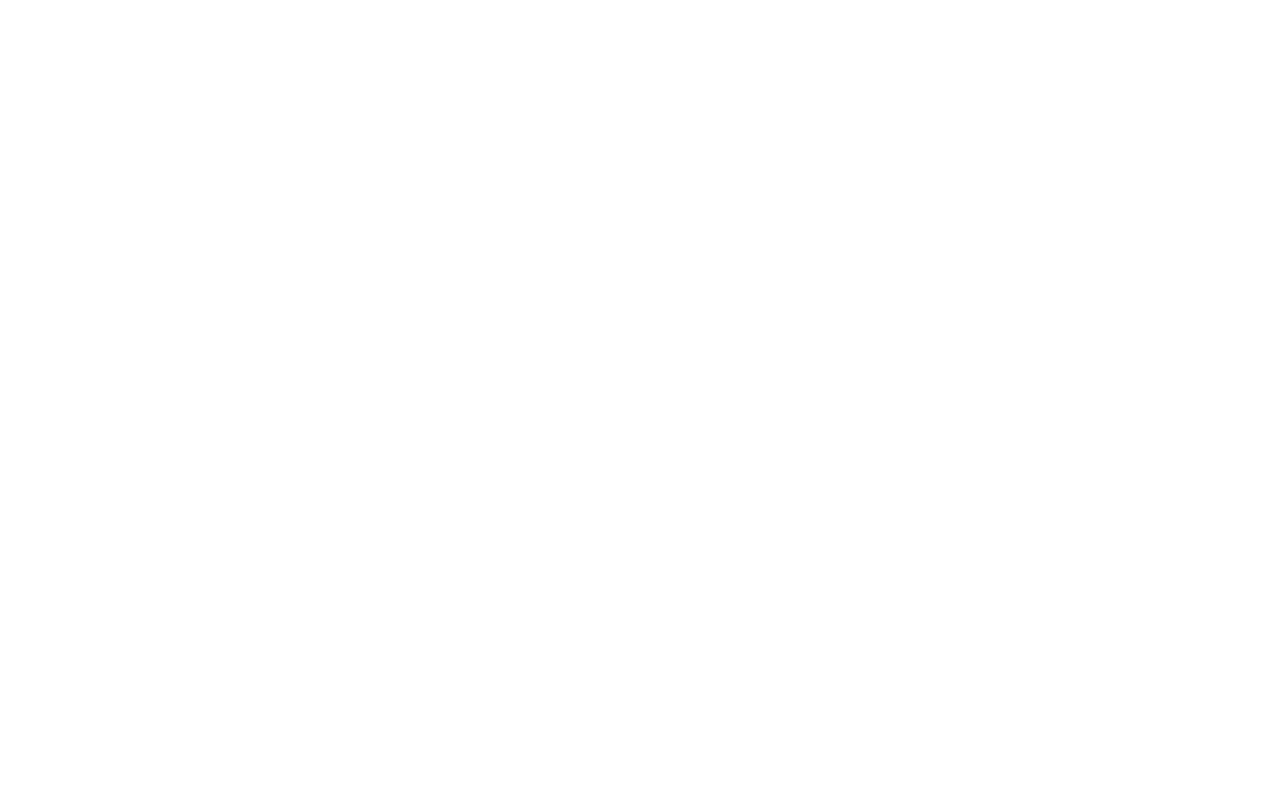
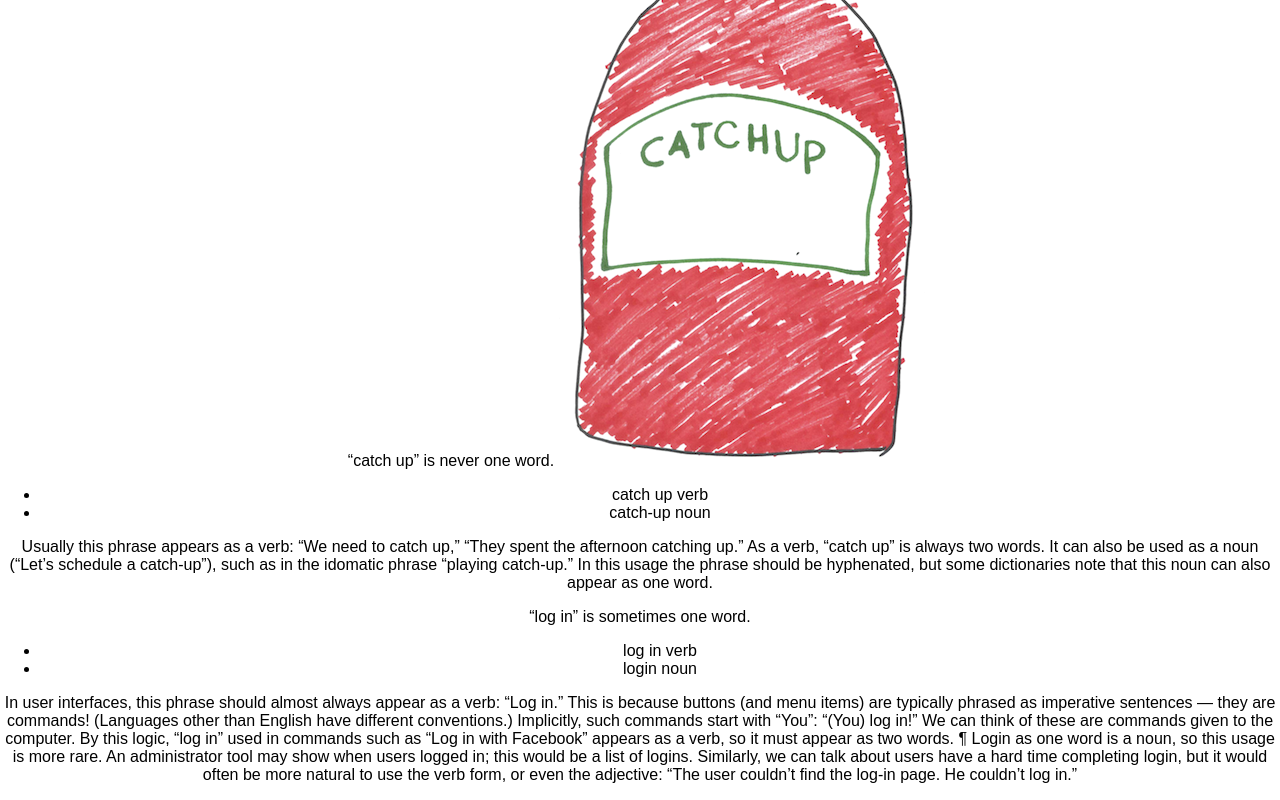
Before and after one commit to alanhogan/isitoneword, a React (Create React App) app: page / in a window 1280 px wide. Shown: the part 374-1174 px from the top of the page. Before the commit the page ends 800 px from the top, so only its background shows below. Built offline with nearby package versions, Linux system fonts and the light colour scheme.

Commit message:
Move image to Phrase

```diff
--- a/src/App.js
+++ b/src/App.js
@@ -1,5 +1,4 @@
 import React, { Component } from 'react';
-import logo from './img/catchup.png';
 import './App.css';
 import Styleguide from './Styleguide.js';
 
@@ -8,7 +7,6 @@
     return (
       <div className="App">
         <div className="App-header">
-          <img src={logo} className="App-logo" alt="logo" />
           <h2>Is it one word?</h2>
         </div>
         <Styleguide />
--- a/src/Phrase.js
+++ b/src/Phrase.js
@@ -26,6 +26,13 @@
     return (
       <section>
         <heading>“{phrase.valid[0].phrase}” is {phrase.oneWord} one word.</heading>
+        {
+          phrase.illustrations && phrase.illustrations.length > 0
+          ?
+          <img src={`${process.env.PUBLIC_URL}/img/${phrase.illustrations[0]}`}
+            className="" alt={`Illustration for ${phrase.valid[0].phrase}`} />
+          : null
+        }
         <ul className="">
           {phrase.valid.map(function(validObj, i){
             return (<li key={i}>
--- a/src/Styleguide.js
+++ b/src/Styleguide.js
@@ -3,12 +3,15 @@
 
 import data from './phrases.json';
 
-const phrase = data.phrases.catchup;
+const phrases = data.phrases;
 
 class Styleguide extends Component {
   render() {
     return (
-      <Phrase phrase={phrase} />
+      <div>
+        <Phrase phrase={phrases.catchup} />
+        <Phrase phrase={phrases.login} />
+      </div>
     );
   }
 }
--- a/src/phrases.json
+++ b/src/phrases.json
@@ -10,6 +10,17 @@
       "hyphenated": "sometimes",
       "notes": "Usually this phrase appears as a verb: “We need to catch up,” “They spent the afternoon catching up.” As a verb, “catch up” is always two words. It can also be used as a noun (“Let’s schedule a catch-up”), such as in the idomatic phrase “playing catch-up.” In this usage the phrase should be hyphenated, but some dictionaries note that this noun can also appear as one word.",
       "illustrations": ["catchup.png"]
+    },
+    "login": {
+      "valid": [
+        {"phrase": "log in", "pos": "v"},
+        {"phrase": "login", "pos": "n"}
+      ],
+      "twoWords": "usually",
+      "oneWord": "sometimes",
+      "hyphenated": "never",
+      "notes": "In user interfaces, this phrase should almost always appear as a verb: “Log in.” This is because buttons (and menu items) are typically phrased as imperative sentences — they are commands! (Languages other than English have different conventions.) Implicitly, such commands start with “You”: “(You) log in!” We can think of these are commands given to the computer. By this logic, “log in” used in commands such as “Log in with Facebook” appears as a verb, so it must appear as two words. ¶ Login as one word is a noun, so this usage is more rare. An administrator tool may show when users logged in; this would be a list of logins. Similarly, we can talk about users have a hard time completing login, but it would often be more natural to use the verb form, or even the adjective: “The user couldn’t find the log-in page. He couldn’t log in.”",
+      "illustrations": []
     }
   }
 }
```
Also changed, not shown: public/img/catchup.png (renamed from src/img/catchup.png).
